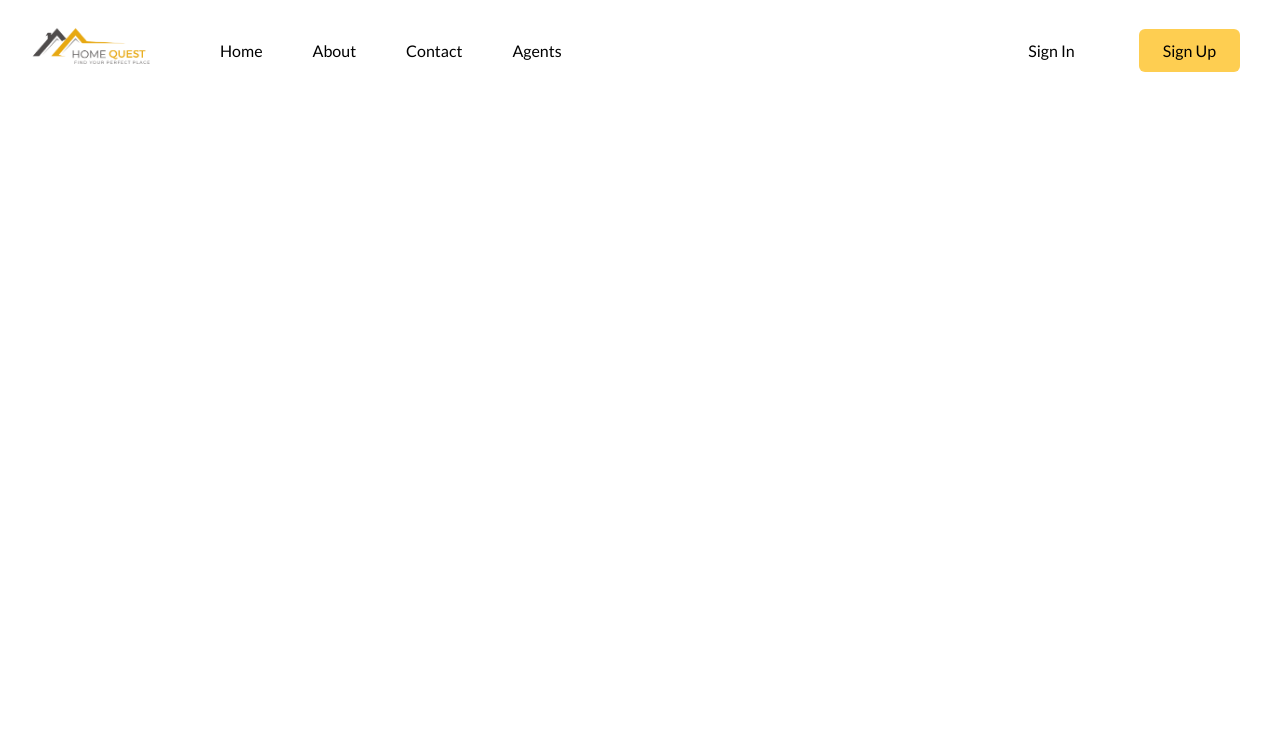
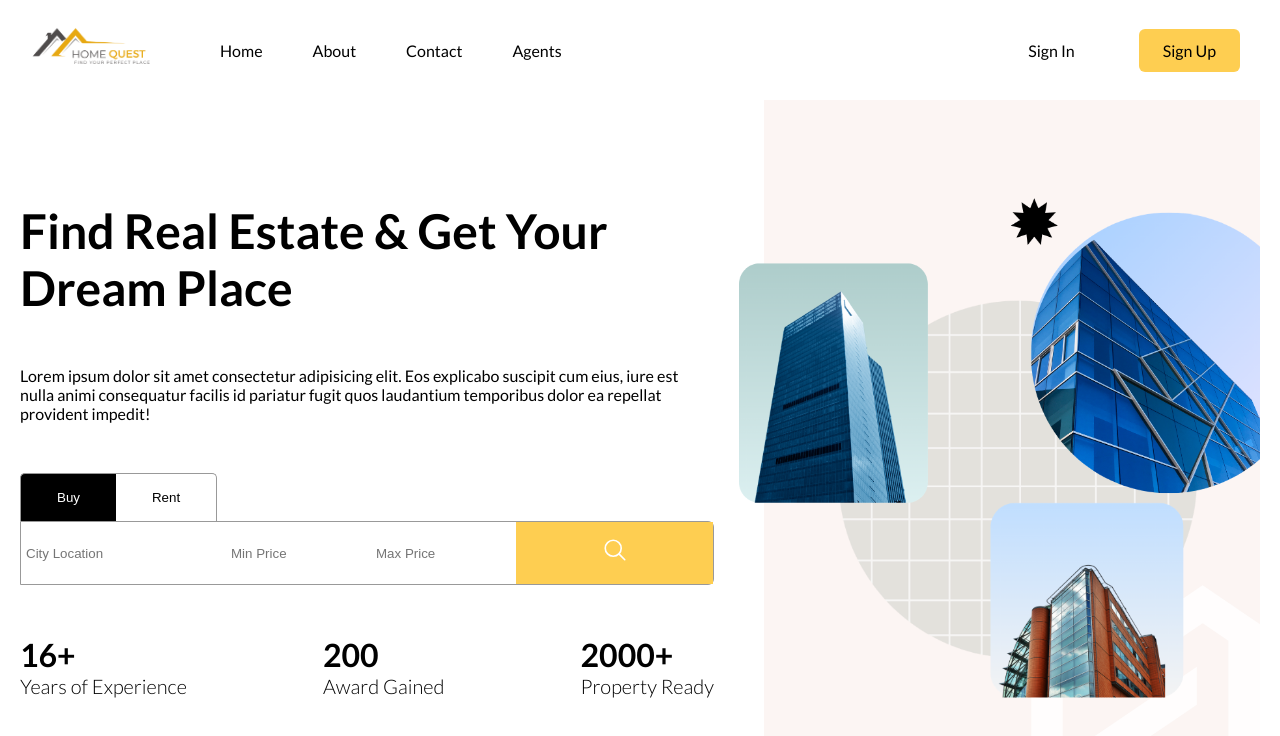
Before and after one commit to tharinm/Real-Estate-App, a React (Vite) app in the folder client/: page / in a window 1280 px wide. Shown: the top 736 px of the page. Built offline with nearby package versions, Linux system fonts and the light colour scheme.

Commit message:
hero added need to fix eslint erro in search component import

```diff
--- a/client/src/App.jsx
+++ b/client/src/App.jsx
@@ -1,10 +1,16 @@
 import Navbar from "./components/navbar/Navbar";
 import "./layout.scss";
+import HomePage from "./routes/homePage/HomePage";
 
 function App() {
   return (
     <div className="layout">
-      <Navbar />
+      <div className="navbar">
+        <Navbar />
+      </div>
+      <div className="content">
+        <HomePage />
+      </div>
     </div>
   );
 }
--- /dev/null
+++ b/client/src/components/searchBar/SearchBar.jsx
@@ -0,0 +1,55 @@
+import "./searchBar.scss";
+import { useState } from "react";
+import { IoSearchOutline } from "react-icons/io5";
+
+const types = ["buy", "rent"];
+
+function SearchBar() {
+  const [query, setQuery] = useState({
+    type: "buy",
+    lpaction: "",
+    minPrice: 0,
+    maxPrice: 0,
+  });
+
+  const switchType = (val) => {
+    setQuery((prev) => ({ ...prev, type: val }));
+  };
+  return (
+    <div className="searchBar">
+      <div className="type">
+        {types.map((type) => (
+          <button
+            key={type}
+            onClick={() => switchType(type)}
+            className={query.type === type ? "active" : ""}
+          >
+            {type}
+          </button>
+        ))}
+      </div>
+      <form>
+        <input type="text" name="location" placeholder="City Location" />
+        <input
+          type="number"
+          name="minPrice"
+          placeholder="Min Price"
+          min={0}
+          max={100000000}
+        />
+        <input
+          type="number"
+          name="maxPrice"
+          placeholder="Max Price"
+          min={0}
+          max={100000000}
+        />
+        <button>
+          <IoSearchOutline color="white" />
+        </button>
+      </form>
+    </div>
+  );
+}
+
+export default SearchBar;
--- /dev/null
+++ b/client/src/components/searchBar/searchBar.scss
@@ -0,0 +1,92 @@
+@import "../../responsive.scss";
+
+.searchBar {
+  .type {
+    button {
+      padding: 16px 36px;
+      border: 1px solid #999;
+      border-bottom: none;
+      cursor: pointer;
+      background-color: white;
+      text-transform: capitalize;
+
+      &.active {
+        background-color: black;
+        color: white;
+      }
+
+      &:first-child {
+        border-top-left-radius: 5px;
+        border-right: none;
+      }
+      &:last-child {
+        border-top-right-radius: 5px;
+        border-left: none;
+      }
+    }
+  }
+
+  form {
+    border: 1px solid #999;
+    display: flex;
+    justify-content: space-between;
+    height: 64px;
+    gap: 5px;
+    border-top-right-radius: 6px;
+    border-bottom-right-radius: 6px;
+
+    @include sm {
+      flex-direction: column;
+      border: none;
+    }
+
+    input {
+      border: none;
+      padding: 0px 10px;
+      width: 200px;
+
+      @include lg {
+        padding: 0px 5px;
+
+        &:nth-child(2),
+        &:nth-child(3) {
+          width: 140px;
+        }
+      }
+      @include md {
+        width: 200px;
+        &:nth-child(2),
+        &:nth-child(3) {
+          width: 200px;
+        }
+      }
+
+      @include sm {
+        width: auto;
+        &:nth-child(2),
+        &:nth-child(3) {
+          width: auto;
+        }
+        padding: 20px;
+        border: 1px solid #999;
+      }
+    }
+
+    button {
+      border: none;
+      cursor: pointer;
+      background-color: #fece51;
+      flex: 1;
+      font-size: 26px;
+
+      @include sm {
+        padding: 10px;
+      }
+
+      img {
+        width: 24px;
+        height: 24px;
+      }
+    }
+  }
+}
--- a/client/src/layout.scss
+++ b/client/src/layout.scss
@@ -6,19 +6,23 @@
   margin: auto;
   padding-right: 20px;
   padding-left: 20px;
+  flex-direction: column;
+  display: flex;
 
   @include lg {
-
     max-width: 1280px;
   }
 
   @include md {
-
     max-width: 768px;
   }
 
   @include sm {
-
     max-width: 640px;
   }
 }
+
+.content {
+
+  flex: 1;
+}
--- /dev/null
+++ b/client/src/routes/homePage/HomePage.jsx
@@ -0,0 +1,41 @@
+import "./homePage.scss";
+import bg from "../../assets/bg.png";
+import SearchBar from "../../components/searchBar/SearchBar";
+
+function HomePage() {
+  return (
+    <div className="homePage">
+      <div className="textContainer">
+        <div className="wrapper">
+          <h1 className="title">Find Real Estate & Get Your Dream Place</h1>
+          <p>
+            Lorem ipsum dolor sit amet consectetur adipisicing elit. Eos
+            explicabo suscipit cum eius, iure est nulla animi consequatur
+            facilis id pariatur fugit quos laudantium temporibus dolor ea
+            repellat provident impedit!
+          </p>
+          <SearchBar />
+          <div className="boxes">
+            <div className="box">
+              <h1>16+</h1>
+              <h2>Years of Experience</h2>
+            </div>
+            <div className="box">
+              <h1>200</h1>
+              <h2>Award Gained</h2>
+            </div>
+            <div className="box">
+              <h1>2000+</h1>
+              <h2>Property Ready</h2>
+            </div>
+          </div>
+        </div>
+      </div>
+      <div className="imgContainer">
+        <img src={bg} alt="" />
+      </div>
+    </div>
+  );
+}
+
+export default HomePage;
--- /dev/null
+++ b/client/src/routes/homePage/homePage.scss
@@ -0,0 +1,83 @@
+@import "../../responsive.scss";
+
+.homePage {
+  display: flex;
+  height: 100%;
+
+  .textContainer {
+    flex: 3;
+
+    .wrapper {
+      padding-right: 100px;
+      display: flex;
+      flex-direction: column;
+      justify-content: center;
+      gap: 50px;
+      height: 100%;
+
+      @include lg {
+        padding-right: 50px;
+      }
+
+      @include md {
+        padding: 0;
+      }
+
+      @include sm {
+        justify-content: flex-start;
+      }
+
+      .title {
+        font-size: 64px;
+
+        @include lg {
+          font-size: 48px;
+        }
+      }
+
+      .boxes {
+        display: flex;
+        justify-content: space-between;
+
+        @include sm {
+          display: none;
+        }
+
+        h1 {
+          font-size: 36px;
+
+          @include lg {
+            font-size: 32px;
+          }
+        }
+
+        h2 {
+          font-size: 20px;
+          font-weight: 300;
+        }
+      }
+    }
+  }
+
+  .imgContainer {
+    flex: 2;
+    background-color: #fcf5f3;
+    position: relative;
+    display: flex;
+    align-items: center;
+
+    @include md {
+      display: none;
+    }
+
+    img {
+      width: 115%;
+      position: absolute;
+      right: 0;
+
+      @include lg {
+        width: 105%;
+      }
+    }
+  }
+}
```
Also changed, not shown: client/src/assets/bg.png (added).
